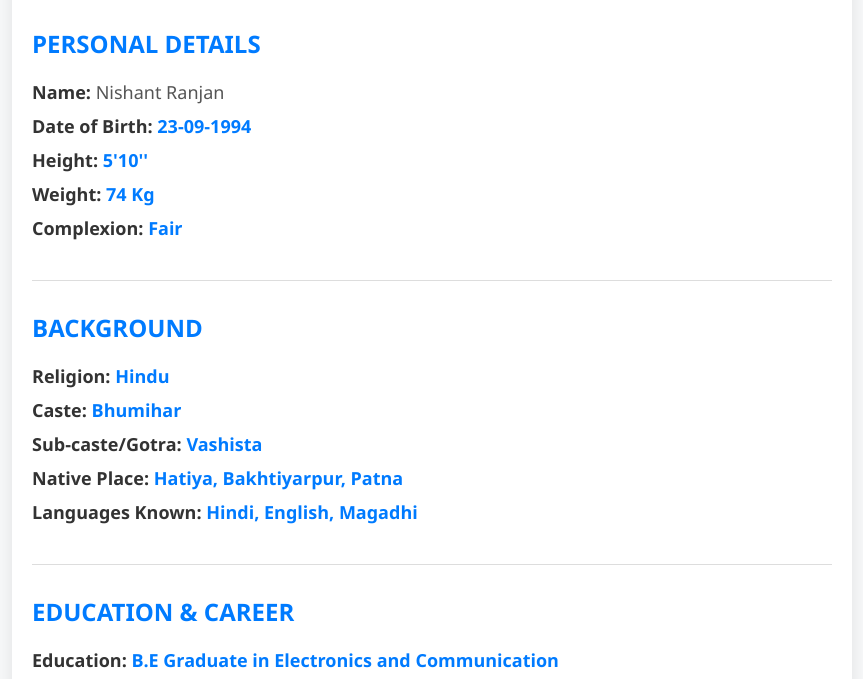
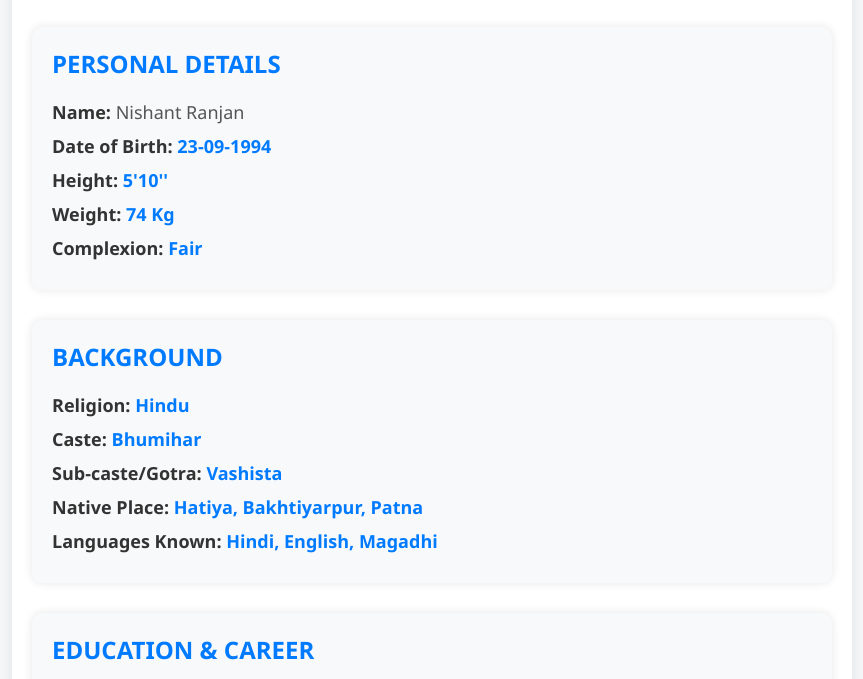
Before and after one commit to nish4033/Biodata_Nishant, a plain HTML site: page index.html in a window 1280 px wide. Shown: the part 116-795 px from the top of the page, without its empty margins (208-1071 px from the left). Drawn offline with Linux system fonts and the light colour scheme.

Commit message:
Update index.html
V6

```diff
--- a/index.html
+++ b/index.html
@@ -29,8 +29,10 @@
   }
   .section {
     margin-bottom: 30px;
-    padding-bottom: 30px;
-    border-bottom: 1px solid #ddd;
+    padding: 20px;
+    background-color: #f8f9fa;
+    border-radius: 10px;
+    box-shadow: 0 0 10px rgba(0, 0, 0, 0.1);
   }
   .section-heading {
     font-size: 24px;
@@ -108,7 +110,3 @@
     <div class="section-heading">Hobbies & Interests</div>
     <div class="details">
       <p><span class="highlight">Travel</span>, <span class="highlight">Sports</span></p>
-    </div>
-  </div>
-
-  <div class="
```
